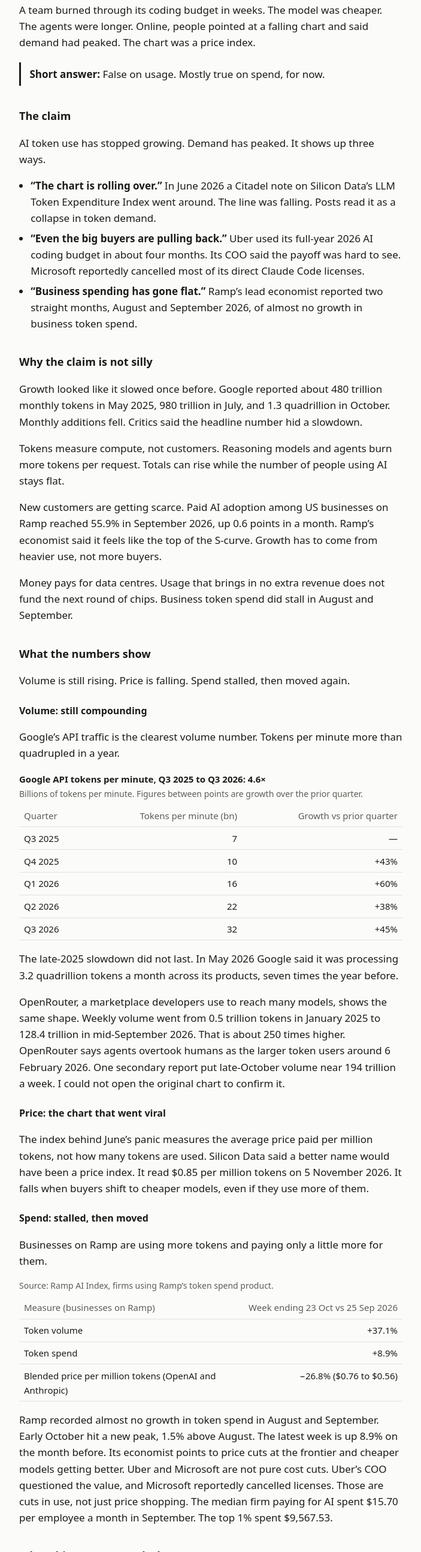
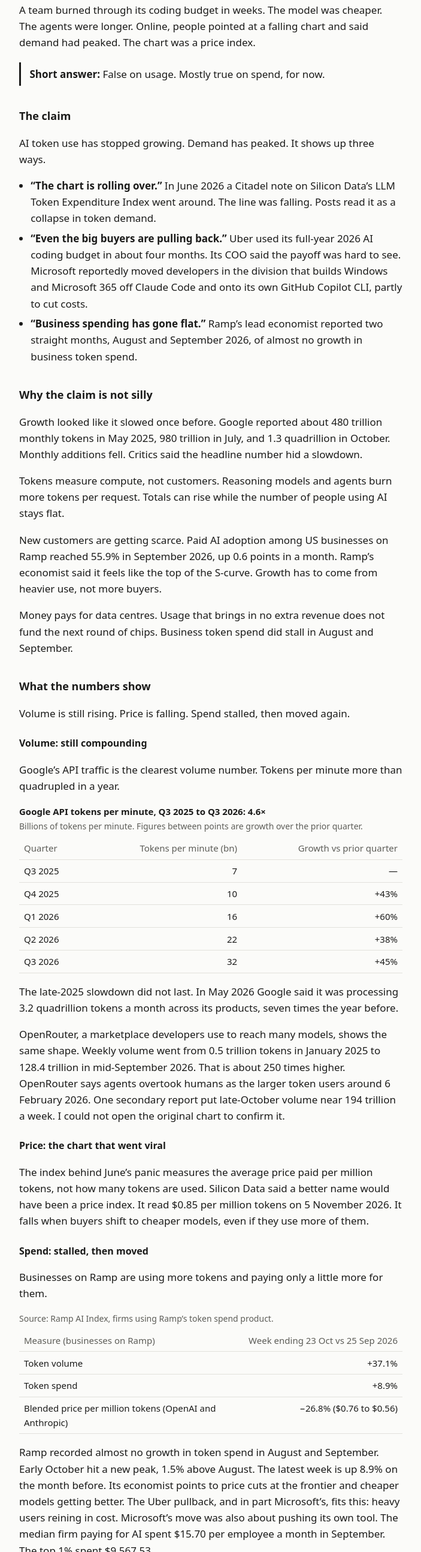
Before and after one commit to vikiscoding/vikrant-personal-website, an Astro site: page /notes/token-chart-was-price in a window 1280 px wide. Shown: the part 212-2800 px from the top of the page at 60% size, without its empty margins (288-991 px from the left). Built offline with nearby package versions, Linux system fonts and the light colour scheme; Astro itself is replaced by a stand-in of ours.

Commit message:
Essay: scope the Microsoft claim and cite it
"Cancelled most of its direct Claude Code licenses" had no source and
overstated the report. Windows Central (summarizing The Verge, 15 May
2026) describes one division moved to GitHub Copilot CLI, partly for
cost. The claim, the Ramp paragraph's reading of it and the sources now
say that.

```diff
--- a/src/pages/notes/token-chart-was-price.astro
+++ b/src/pages/notes/token-chart-was-price.astro
@@ -25,7 +25,7 @@
   <p>AI token use has stopped growing. Demand has peaked. It shows up three ways.</p>
   <ul>
     <li><strong>“The chart is rolling over.”</strong> In June 2026 a Citadel note on Silicon Data’s LLM Token Expenditure Index went around. The line was falling. Posts read it as a collapse in token demand.</li>
-    <li><strong>“Even the big buyers are pulling back.”</strong> Uber used its full-year 2026 AI coding budget in about four months. Its COO said the payoff was hard to see. Microsoft reportedly cancelled most of its direct Claude Code licenses.</li>
+    <li><strong>“Even the big buyers are pulling back.”</strong> Uber used its full-year 2026 AI coding budget in about four months. Its COO said the payoff was hard to see. Microsoft reportedly moved developers in the division that builds Windows and Microsoft 365 off Claude Code and onto its own GitHub Copilot CLI, partly to cut costs.</li>
     <li><strong>“Business spending has gone flat.”</strong> Ramp’s lead economist reported two straight months, August and September 2026, of almost no growth in business token spend.</li>
   </ul>
 
@@ -100,8 +100,8 @@
   <p>
     Ramp recorded almost no growth in token spend in August and September. Early October hit a new peak, 1.5% above
     August. The latest week is up 8.9% on the month before. Its economist points to price cuts at the frontier and
-    cheaper models getting better. Uber and Microsoft are not pure cost cuts. Uber’s COO questioned the value, and
-    Microsoft reportedly cancelled licenses. Those are cuts in use, not just price shopping. The median firm paying for
+    cheaper models getting better. The Uber pullback, and in part Microsoft’s, fits this: heavy users reining in cost.
+    Microsoft’s move was also about pushing its own tool. The median firm paying for
     AI spent $15.70 per employee a month in September. The top 1% spent $9,567.53.
   </p>
 
@@ -156,6 +156,7 @@
     <li><a href="https://www.silicondata.com/products/silicon-index/llm-token-expenditure-index">LLM Token Expenditure Index</a>, Silicon Data, as of 5 November 2026</li>
     <li><a href="https://aidailybrief.beehiiv.com/p/the-ai-chart-everyone-is-getting-wrong">The AI Chart Everyone Is Getting Wrong</a>, The AI Daily Brief, 12 June 2026</li>
     <li><a href="https://finance.yahoo.com/sectors/technology/articles/uber-burned-entire-2026-ai-180347400.html">Uber burned through its entire 2026 AI budget in four months</a>, Fortune via Yahoo Finance, 26 May 2026</li>
+    <li><a href="https://www.windowscentral.com/microsoft/microsoft-cancels-claude-code-licenses-shifting-developers-to-github-copilot-cli-a-move-likely-driven-by-financial-motives">Microsoft cancels Claude Code licenses, shifting developers to GitHub Copilot CLI</a>, Windows Central, 15 May 2026, summarizing The Verge’s report</li>
   </ol>
 
   <p class="more">
```
